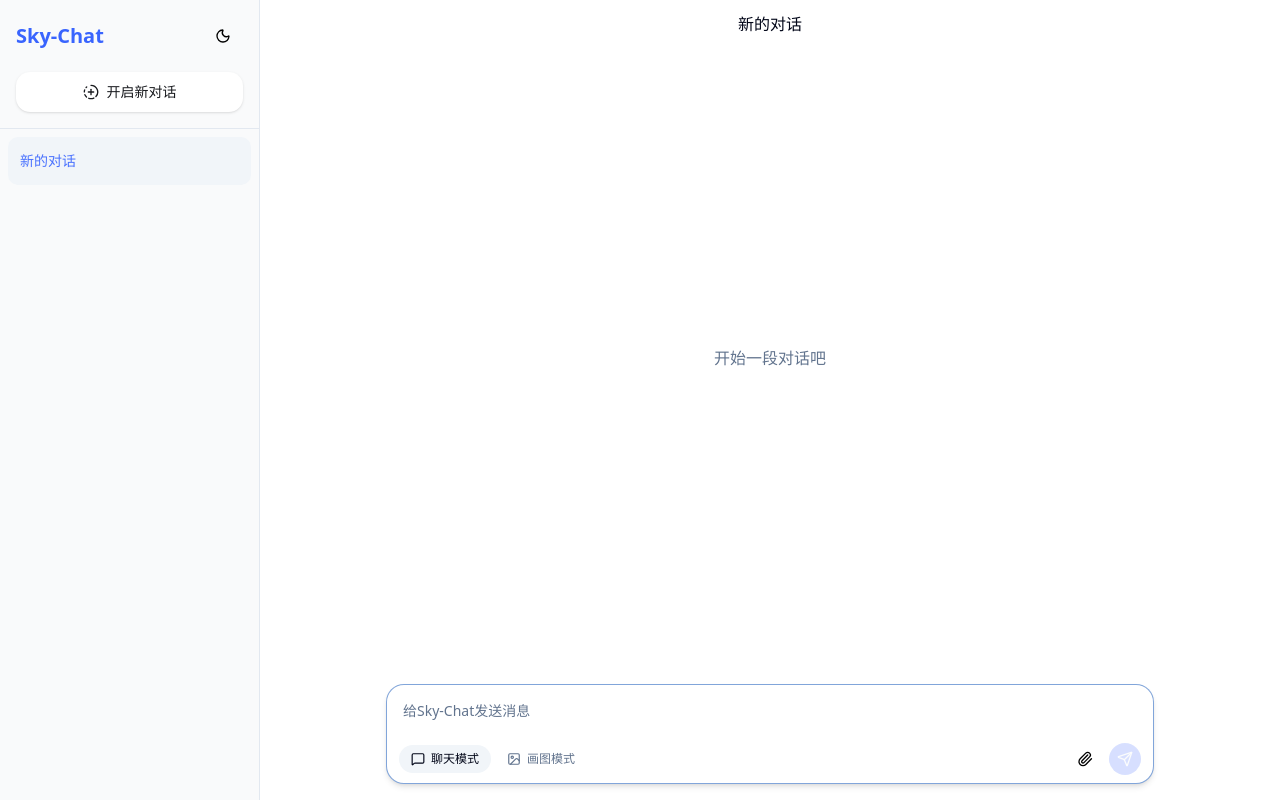
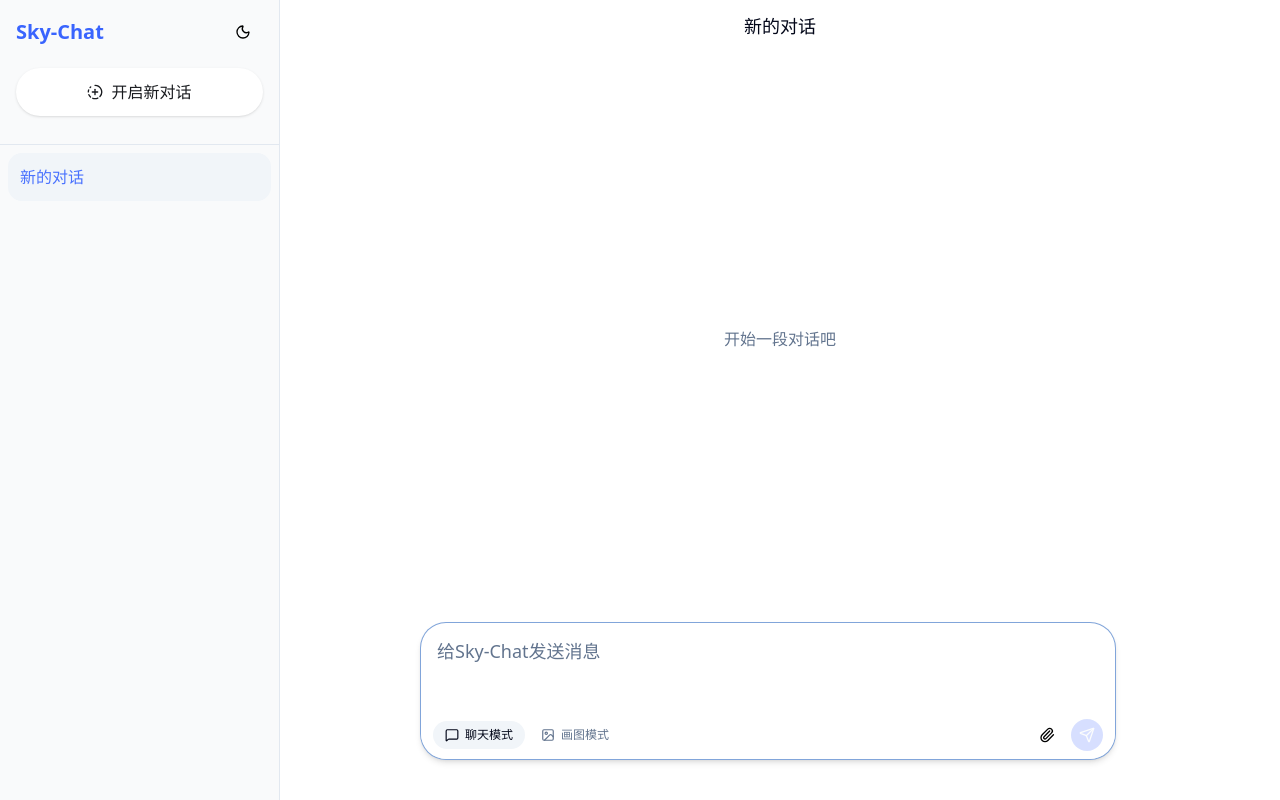
Before and after one commit to yoyoxiong/sky-chat, a Next.js app: page / in a window 1280 px wide. Both pictures are taken after a click on the button "开启新对话". Built offline with nearby package versions, Linux system fonts and the light colour scheme.

Commit message:
对scrollbar的样式进行了优化，修复了用户无法在ai消息生成时查看历史记录的bug，修复了输入框的样式bug

```diff
--- a/package.json
+++ b/package.json
@@ -26,6 +26,7 @@
     "react-markdown": "^9.1.0",
     "react-syntax-highlighter": "^15.6.6",
     "tailwind-merge": "^3.4.0",
+    "tailwind-scrollbar": "^4.0.2",
     "zustand": "^5.0.11"
   },
   "devDependencies": {
--- a/src/app/(chat)/layout.tsx
+++ b/src/app/(chat)/layout.tsx
@@ -21,9 +21,6 @@ export default function ChatLayout({
 }: {
   children: React.ReactNode;
 }) {
-  // 控制移动端侧边栏显示/隐藏
-  const [isSidebarOpen, setIsSidebarOpen] = useState(false);
-
   const {
     conversations,
     activeConversationId,
@@ -31,7 +28,8 @@ export default function ChatLayout({
     setActiveConversation,
     deleteConversation,
   } = useChatStore();
-
+  // 控制移动端侧边栏显示/隐藏
+  const [isSidebarOpen, setIsSidebarOpen] = useState(false);
   // 删除会话相关状态
   const [isDeleteDialogOpen, setIsDeleteDialogOpen] = useState(false);
   const [convIdToDelete, setConvIdToDelete] = useState<string | null>(null);
@@ -57,19 +55,20 @@ export default function ChatLayout({
   }, []);
 
   return (
-    <div className="flex h-screen w-full overflow-hidden bg-background">
+    <div className="flex h-screen w-full bg-background overflow-hidden">
       {/* 移动端蒙层：打开侧边栏时显示，点击关闭 */}
       {isSidebarOpen && (
+        //inset-0是铺满整个父容器的意思，z-40是层级关系，数越大层级越高，bg-black/50是背景色半透明
         <div
           className="fixed inset-0 z-40 bg-black/50 md:hidden"
           onClick={() => setIsSidebarOpen(false)}
         />
       )}
-
       {/* 侧边栏：PC端固定显示，移动端抽屉式 */}
+      {/*inset-y-0是竖直方向铺满父容器*/}
       <aside
         className={`
-          fixed inset-y-0 left-0 z-50 w-65 border-r border-border bg-sidebar flex flex-col
+          fixed inset-y-0 left-0 z-50 w-70 border-r border-border bg-sidebar flex flex-col
           transition-transform duration-300
           /* 移动端默认隐藏 */
           -translate-x-full
@@ -80,7 +79,7 @@ export default function ChatLayout({
         `}
       >
         {/* 侧边栏头部：标题、关闭按钮、主题切换、新建聊天 */}
-        <div className="p-4 border-b border-border shrink-0">
+        <div className="border-b border-border px-4 py-3">
           <div className="flex items-center justify-between mb-4">
             <h2 className="text-xl font-bold text-[#3964fe]">Sky-Chat</h2>
             <div className="flex items-center gap-2">
@@ -114,7 +113,7 @@ export default function ChatLayout({
 
           {/* 新建聊天按钮 */}
           <Button
-            className="new-conversation-btn w-full justify-center gap-2 cursor-pointer rounded-xl shadow-sm hover:shadow-lg transition-all duration-200"
+            className="text-base new-conversation-btn w-full h-12 justify-center gap-2 cursor-pointer rounded-4xl shadow-sm hover:shadow-lg transition-all duration-200 mb-4"
             onClick={() => {
               createNewConversation();
               setIsSidebarOpen(false);
@@ -132,11 +131,10 @@ export default function ChatLayout({
           onDeleteConversation={handleDeleteConversation}
         />
       </aside>
-
       {/* 聊天主内容区 */}
-      <main className="flex-1 flex flex-col bg-background overflow-hidden">
+      <main className="flex-1 flex flex-col bg-background">
         {/* 移动端顶部导航：仅手机显示，显示当前会话标题 */}
-        <div className="md:hidden border-b border-border p-3 flex items-center gap-3 shrink-0">
+        <nav className="h-14 md:hidden border-b border-border p-3 flex items-center gap-3">
           <button
             type="button"
             className="p-2 rounded hover:bg-accent"
@@ -162,10 +160,9 @@ export default function ChatLayout({
             {conversations.find((c) => c.id === activeConversationId)?.title ||
               "Sky-Chat"}
           </h2>
-        </div>
+        </nav>
         {children}
       </main>
-
       {/* 删除会话确认对话框 */}
       <AlertDialog
         open={isDeleteDialogOpen}
--- a/src/app/(chat)/page.tsx
+++ b/src/app/(chat)/page.tsx
@@ -25,18 +25,27 @@ export default function ChatPage() {
   const scrollContainerRef = useRef<HTMLDivElement>(null);
   const [showScrollToBottom, setShowScrollToBottom] = useState(false);
   const [isUserScrolling, setIsUserScrolling] = useState(false);
+  const [isScrollingBar, setIsScrollingBar] = useState(false);
+
   // 核心：初始化虚拟列表，开启动态高度
   const virtualizer = useVirtualizer({
     count: messages.length,
     getScrollElement: () => scrollContainerRef.current,
-    estimateSize: useCallback(() => 250, []),
+    estimateSize: useCallback(() => 150, []),
     overscan: 5,
     measureElement: useCallback(
       (element) => element.getBoundingClientRect().height,
       [],
     ),
   });
-
+  useEffect(() => {
+    setIsUserScrolling(false);
+    virtualizer.scrollToIndex(messages.length - 1, {
+      align: "end",
+      behavior: "smooth", // 这里可以保留 smooth，因为是用户主动点击
+    });
+    setShowScrollToBottom(false);
+  }, [messages.length]);
   //自动滚动逻辑：区分生成中/生成结束
   useEffect(() => {
     if (messages.length === 0 || isUserScrolling) return;
@@ -82,7 +91,17 @@ export default function ChatPage() {
 
     setShowScrollToBottom(!isNearBottom);
     // 关键：如果不在底部，说明用户在手动翻历史
-    setIsUserScrolling(!isNearBottom);
+    if (!isNearBottom) {
+      setIsUserScrolling(true);
+    }
+
+    setIsScrollingBar(true); // 一滚动就显示
+    const timer = setTimeout(() => {
+      setIsScrollingBar(false); // 停止滚动 150ms 后隐藏
+    }, 400);
+
+    // 清理定时器，防止内存泄漏
+    return () => clearTimeout(timer);
   }, []);
 
   // 回到底部按钮逻辑
@@ -105,7 +124,7 @@ export default function ChatPage() {
     return (
       <div className="flex flex-col h-full w-full overflow-hidden">
         {/* 欢迎语区域：占据剩余空间，垂直水平居中 */}
-        <div className="flex-1 flex flex-col items-center justify-center w-full overflow-hidden">
+        <div className="flex-1 flex items-center justify-center w-full overflow-hidden">
           <div className="text-center space-y-4 px-4">
             <h1 className="text-3xl font-bold text-foreground">
               你好，我是 Sky-Chat
@@ -115,7 +134,7 @@ export default function ChatPage() {
         </div>
 
         {/* 输入框区域：固定在底部 */}
-        <div className="shrink-0">
+        <div>
           <ChatInput
             disabled={isStreaming}
             isGenerating={isStreaming}
@@ -128,9 +147,9 @@ export default function ChatPage() {
   }
 
   return (
-    <div className="flex flex-col h-full w-full overflow-hidden">
+    <div className="flex-1 flex flex-col h-full w-full overflow-hidden">
       {isSelectionMode && (
-        <div className=" bg-card px-6 py-3 shrink-0 flex items-center justify-between z-20">
+        <div className="bg-card px-6 py-3 shrink-0 flex items-center justify-between z-20">
           <div className="flex items-center gap-2">
             <button
               onClick={clearSelection}
@@ -153,8 +172,8 @@ export default function ChatPage() {
         </div>
       )}
       {!isSelectionMode && (
-        <div className="hidden md:block bg-card px-6 py-3 shrink-0">
-          <h2 className="font-normal text-card-foreground text-center">
+        <div className="h-14 bg-card px-6 py-3">
+          <h2 className="text-lg text-card-foreground text-center">
             {activeConversation?.title}
           </h2>
         </div>
@@ -163,7 +182,7 @@ export default function ChatPage() {
       <div
         ref={scrollContainerRef}
         onScroll={handleScroll}
-        className="flex-1 overflow-y-auto overflow-x-hidden w-full relative"
+        className={`flex-1 overflow-y-auto w-full relative scrollbar-chat ${isScrollingBar ? "is-scrolling" : ""}`}
       >
         {messages.length === 0 ? (
           <div className="flex h-full items-center justify-center text-muted-foreground">
@@ -176,6 +195,7 @@ export default function ChatPage() {
               width: "100%",
               position: "relative",
             }}
+            className="mx-auto md:max-w-[70%] max-w-[90%]"
           >
             {virtualizer.getVirtualItems().map((virtualItem) => (
               <div
@@ -190,18 +210,17 @@ export default function ChatPage() {
             ))}
           </div>
         )}
-
+      </div>
+      <div className="flex justify-center">
         {showScrollToBottom && (
           <button
             onClick={handleScrollToBottom}
-            className="fixed bottom-32 right-43 md:right-135 bg-card border border-border rounded-full p-2.5 shadow-lg hover:bg-accent hover:shadow-xl transition-all duration-200 z-10"
+            className="fixed bottom-47 bg-card border border-border rounded-full p-2.5 shadow-lg hover:bg-accent hover:shadow-xl transition-all duration-200 z-10"
             title="回到底部"
           >
             <ChevronDown className="h-5 w-5" />
           </button>
         )}
-      </div>
-      <div className="shrink-0">
         <ChatInput
           disabled={isStreaming}
           isGenerating={isStreaming}
--- a/src/app/globals.css
+++ b/src/app/globals.css
@@ -17,6 +17,51 @@
     color: var(--new-conversation-btn-foreground) !important;
   }
 }
+@layer utilities {
+  /* --- 豆包风格滚动条：默认隐藏，滚动时显示 --- */
+  .scrollbar-chat {
+    overflow-y: auto;
+    /* Firefox: 默认全透明 */
+    scrollbar-width: thin;
+    scrollbar-color: transparent transparent;
+    transition: scrollbar-color 0.2s ease-out;
+  }
+
+  /* Chrome/Safari/Edge: 基础设置 */
+  .scrollbar-chat::-webkit-scrollbar {
+    width: 6px; /* 细滑块 */
+    background: transparent;
+  }
+  .scrollbar-chat::-webkit-scrollbar-track {
+    background: transparent; /* 隐藏轨道 */
+    display: none;
+  }
+  .scrollbar-chat::-webkit-scrollbar-thumb {
+    opacity: 0; /* 默认隐藏滑块 */
+    border-radius: 9999px; /* 圆角 */
+    transition: opacity 0.2s ease-out;
+    background-color: rgba(156, 163, 175, 0.5); /* 提前定义好颜色，防止闪烁 */
+  }
+
+  /* --- 激活状态（JS 会加这个类） --- */
+
+  /* Firefox 显示 */
+  .scrollbar-chat.is-scrolling {
+    scrollbar-color: rgba(156, 163, 175, 0.5) transparent;
+  }
+  /* Chrome 等显示 */
+  .scrollbar-chat.is-scrolling::-webkit-scrollbar-thumb {
+    opacity: 1;
+  }
+  /* 深色模式适配 */
+  .dark .scrollbar-chat.is-scrolling {
+    scrollbar-color: rgba(75, 85, 99, 0.8) transparent;
+  }
+  .dark .scrollbar-chat.is-scrolling::-webkit-scrollbar-thumb {
+    background-color: rgba(75, 85, 99, 0.8);
+  }
+}
+
 @theme inline {
   --radius-sm: calc(var(--radius) - 4px);
   --radius-md: calc(var(--radius) - 2px);
--- a/src/components/chat/ChatInput.tsx
+++ b/src/components/chat/ChatInput.tsx
@@ -50,8 +50,12 @@ export function ChatInput({
     if (!textarea) return;
     // 先重置高度，再计算滚动高度，实现自动撑开
     textarea.style.height = "auto";
-    const maxHeight = 200; // 最大高度200px，超过后出现滚动条
-    const newHeight = Math.min(textarea.scrollHeight, maxHeight);
+    const maxHeight = 250;
+    const minHeight = 130;
+    const newHeight = Math.min(
+      Math.max(textarea.scrollHeight, minHeight),
+      maxHeight,
+    );
     textarea.style.height = `${newHeight}px`;
   };
 
@@ -101,14 +105,14 @@ export function ChatInput({
   };
 
   return (
-    <div className=" bg-card p-3 md:p-4">
-      <div className="mx-auto max-w-3xl w-full">
+    <div className=" bg-card w-full pb-10 md:px-0 px-3">
+      <div className="mx-auto md:max-w-[72%] max-w-[95%] w-full md:pr-6 ">
         {/* 文件列表：只有当有文件时才显示，显示在输入框上方 */}
         <InputFileList selectedFiles={selectedFiles} removeFile={removeFile} />
 
         <div
           className={cn(
-            "relative w-full rounded-2xl border border-border transition-all duration-200",
+            "relative w-full rounded-4xl border border-border transition-all duration-200",
             "bg-card",
             "focus-within:border-primary/50 focus-within:shadow-md",
             disabled && "opacity-60 cursor-not-allowed",
@@ -135,9 +139,10 @@ export function ChatInput({
             }
             disabled={disabled || isGenerating}
             rows={1}
-            className="w-full resize-none bg-transparent px-4 pt-4 pb-14 text-sm outline-none placeholder:text-muted-foreground dark:placeholder:text-muted-foreground/80 disabled:cursor-not-allowed"
+            className="appearance-none rounded-4xl w-full resize-none bg-transparent px-4 pt-4 pb-14 text-sm outline-none placeholder:text-[18px] placeholder:text-muted-foreground dark:placeholder:text-muted-foreground/80 disabled:cursor-not-allowed"
           />
-          <div className="absolute bottom-0 left-0 right-0 flex items-center justify-between px-3 pb-2">
+
+          <div className="z-10 absolute bottom-0 left-0 right-0 flex items-center justify-between px-3 pb-2 bg-card rounded-b-4xl">
             {/*输入模式切换按钮 */}
             <InputMode mode={mode} setMode={setMode} />
             <div className="flex items-center gap-2">
--- a/src/components/chat/ChatMessage.tsx
+++ b/src/components/chat/ChatMessage.tsx
@@ -31,7 +31,7 @@ export function ChatMessage({ message }: ChatMessageProps) {
   }, []);
 
   return (
-    <div className="w-full px-4 md:px-0 mx-auto max-w-3xl mb-6">
+    <div className="w-full px-4 md:px-0 pb-3">
       <div
         className={cn(
           "flex w-full items-start gap-3",
--- a/src/components/chat/conversation/ConversationItem.tsx
+++ b/src/components/chat/conversation/ConversationItem.tsx
@@ -46,9 +46,9 @@ export function ConversationItem({
       onClick={() => onSelectConversation?.(conv.id)}
       onDoubleClick={handleDoubleClick}
       className={cn(
-        "cursor-pointer w-full text-left p-3 rounded-lg flex items-center gap-3 transition-colors group",
+        "cursor-pointer w-full p-3 rounded-xl flex items-center gap-3 transition-colors group",
         isActive
-          ? "bg-accent text-accent-foreground font-medium"
+          ? "bg-accent text-accent-foreground"
           : "text-foreground hover:bg-accent",
       )}
     >
@@ -65,8 +65,8 @@ export function ConversationItem({
         />
       ) : (
         <>
-          <span className="text-sm truncate flex-1">{conv.title}</span>
-          <span className="text-xs text-muted-foreground opacity-0 group-hover:opacity-100 transition-opacity flex-shrink-0">
+          <span className="text-base truncate flex-1">{conv.title}</span>
+          <span className="text-xs text-muted-foreground opacity-0 group-hover:opacity-100 transition-opacity">
             双击修改标题
           </span>
         </>
@@ -79,7 +79,7 @@ export function ConversationItem({
             e.stopPropagation(); // 阻止冒泡触发选择会话
             onDeleteConversation?.(conv.id);
           }}
-          className="opacity-100 md:opacity-0 group-hover:opacity-100 p-1 rounded hover:bg-red-100 hover:text-red-600 dark:hover:bg-red-900/30 transition-all flex-shrink-0"
+          className="opacity-100 md:opacity-0 group-hover:opacity-100 hover:text-red-600 transition-all"
         >
           <Trash2Icon className="w-4 h-4" />
         </button>
--- a/src/components/chat/conversation/ConversationList.tsx
+++ b/src/components/chat/conversation/ConversationList.tsx
@@ -11,7 +11,7 @@ export function ConversationList({
   onDeleteConversation,
 }: ConversationListProps) {
   return (
-    <div className="flex-1 overflow-y-auto p-2 space-y-1 pb-4">
+    <div className="flex-1 flex flex-col overflow-y-auto p-2 gap-y-1 pb-4">
       {conversations.length === 0 ? (
         <p className="text-sm text-muted-foreground text-center mt-4">
           暂无历史会话
--- a/src/components/chat/message/MessageContent.tsx
+++ b/src/components/chat/message/MessageContent.tsx
@@ -45,11 +45,11 @@ export function MessageContent({
         {/* 消息气泡 */}
         <div
           className={cn(
-            "rounded-2xl px-4 py-2.5 text-sm md:text-base leading-relaxed flex flex-col justify-center",
+            "rounded-2xl py-2.5 text-sm md:text-base leading-relaxed flex flex-col justify-center",
             "min-w-fit max-w-[80%] md:max-w-[70%] shrink-0",
             isUser ? "ml-auto" : "mr-auto",
             isUser
-              ? "rounded-t-2xl rounded-l-2xl rounded-br-md bg-accent text-foreground shadow-sm"
+              ? "rounded-t-2xl rounded-l-2xl px-4 rounded-br-md bg-accent text-foreground shadow-sm"
               : "bg-transparent border-none text-foreground shadow-none prose prose-xs md:prose-sm dark:prose-invert max-w-none prose-p:my-0",
           )}
         >
--- a/tailwind.config.ts
+++ b/tailwind.config.ts
@@ -1,6 +1,6 @@
 // 导入Tailwind的类型定义，让代码有提示，不报错
 import type { Config } from "tailwindcss";
-
+import tailwindScrollbar from "tailwind-scrollbar";
 // 整个配置对象，告诉Tailwind怎么工作
 const config: Config = {
   // 🔑 核心：开启class模式的深色模式，和我们的.dark变量对应
@@ -39,7 +39,7 @@ const config: Config = {
       },
     },
   },
-  plugins: [],
+  plugins: [tailwindScrollbar],
 };
 
 export default config;
```
Also changed, not shown: src/app/api/stream/route.ts (+4 -3 lines), 1 other file (tests, documents, lock files or other folders).
